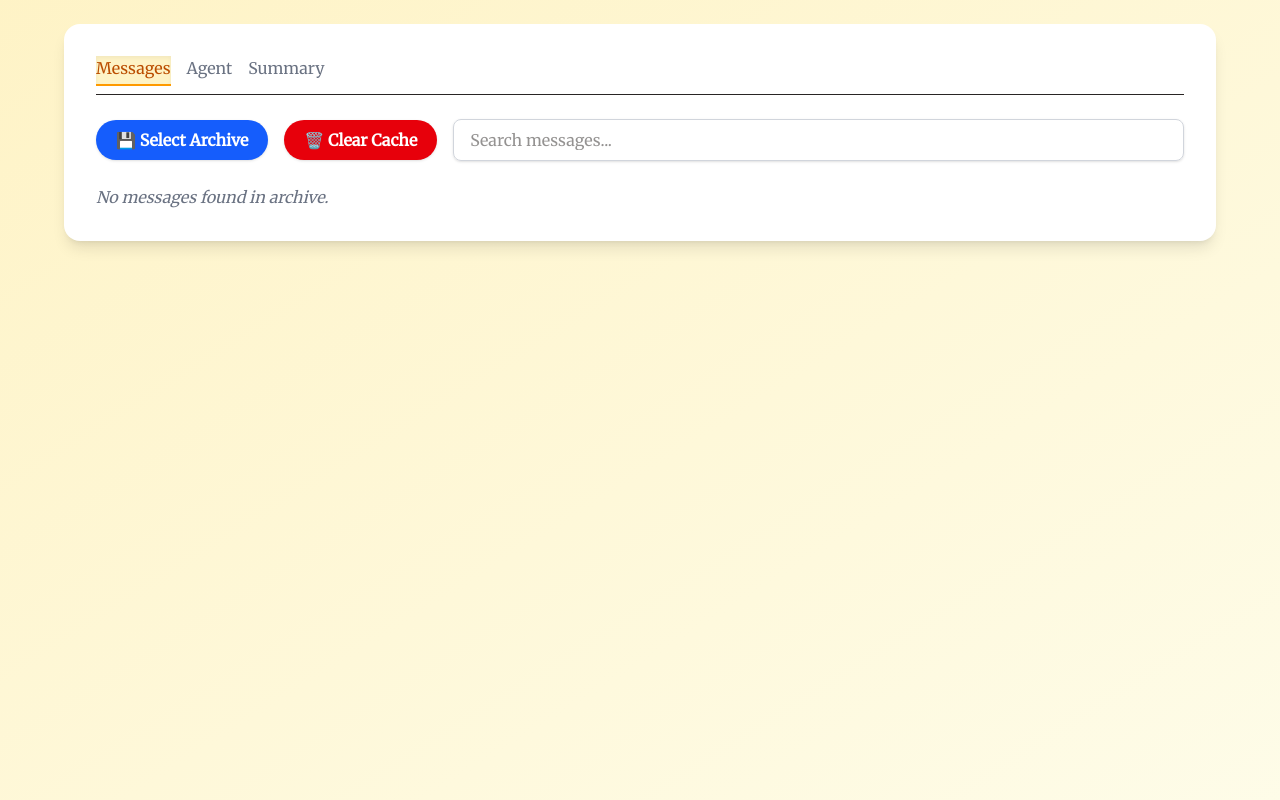
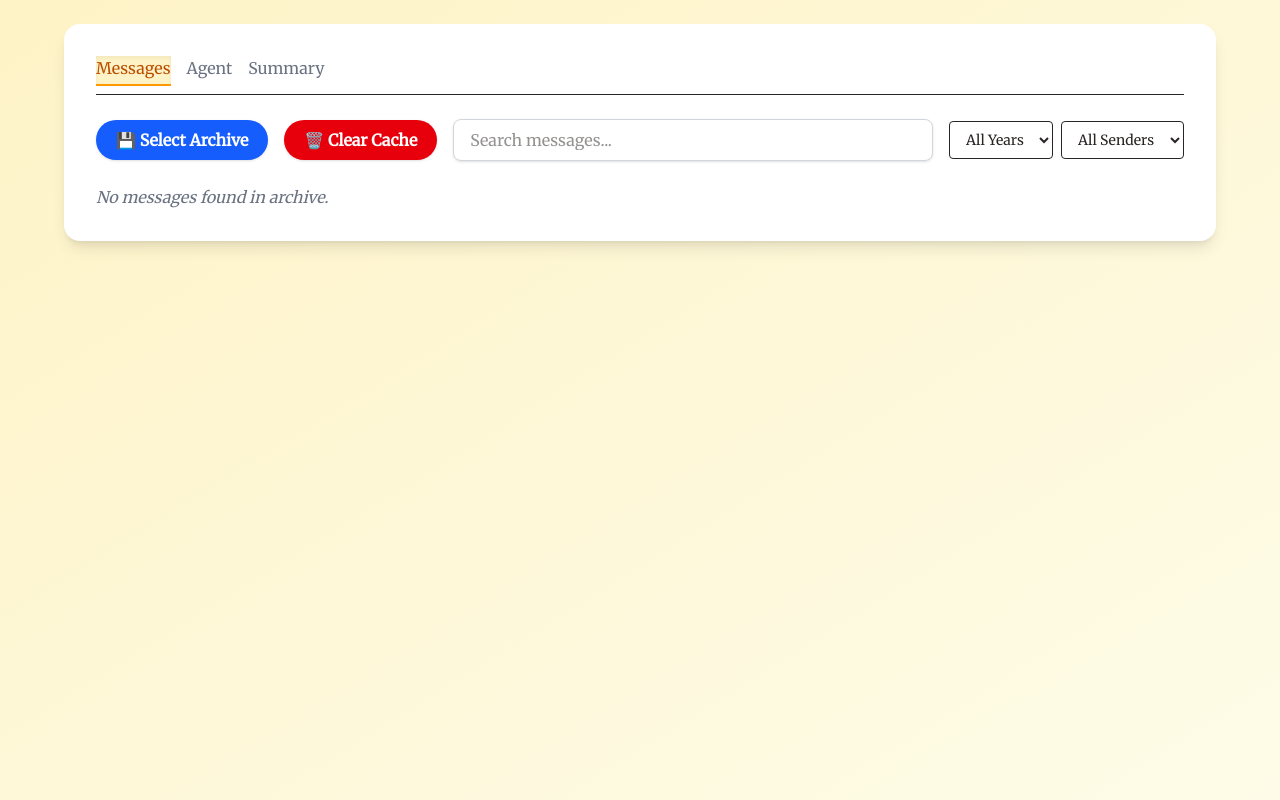
Before and after one commit to misslivirose/archivist, a React (Vite) app: page / in a window 1280 px wide. Built offline with nearby package versions, Linux system fonts and the light colour scheme.

Commit message:
add filtering by year/sender

```diff
--- a/src/App.jsx
+++ b/src/App.jsx
@@ -1,4 +1,4 @@
-import React, { useState } from "react";
+import React, { useState, useMemo } from "react";
 import { open } from "@tauri-apps/plugin-dialog";
 import { invoke } from "@tauri-apps/api/core";
 import { useMessages } from "./hooks/messageManager";
@@ -20,8 +20,19 @@ export default function App() {
   const [loading, setLoading] = useState(false);
   const [currentPage, setCurrentPage] = useState(1);
   const [activeTab, setActiveTab] = useState("messages");
+  const [filters, setFilters] = useState({ year: "", sender: "" });
 
   const { messages, setMessages, summaries } = useMessages(generateNarrative);
+
+  const years = useMemo(() => {
+    return Array.from(
+      new Set(messages.map((m) => new Date(m.timestamp).getFullYear())),
+    ).sort();
+  }, [messages]);
+
+  const senders = useMemo(() => {
+    return Array.from(new Set(messages.map((m) => m.sender))).sort();
+  }, [messages]);
 
   const handleFilePicker = async () => {
     try {
@@ -59,12 +70,22 @@ export default function App() {
     }
   };
 
-  const filtered = messages.filter(
-    (m) =>
-      m.content.toLowerCase().includes(search.toLowerCase()) ||
-      m.sender.toLowerCase().includes(search.toLowerCase()) ||
-      m.conversation.toLowerCase().includes(search.toLowerCase()),
-  );
+  const filtered = useMemo(() => {
+    return messages.filter((m) => {
+      const matchesSearch =
+        m.content.toLowerCase().includes(search.toLowerCase()) ||
+        m.sender.toLowerCase().includes(search.toLowerCase()) ||
+        m.conversation.toLowerCase().includes(search.toLowerCase());
+
+      const matchesYear = filters.year
+        ? new Date(m.timestamp).getFullYear().toString() === filters.year
+        : true;
+
+      const matchesSender = filters.sender ? m.sender === filters.sender : true;
+
+      return matchesSearch && matchesYear && matchesSender;
+    });
+  }, [messages, search, filters]);
 
   const paginated = filtered.slice(
     (currentPage - 1) * PAGE_SIZE,
@@ -82,6 +103,10 @@ export default function App() {
               onClearCache={handleClearCache}
               search={search}
               setSearch={setSearch}
+              filters={filters}
+              setFilters={setFilters}
+              years={years}
+              senders={senders}
             />
             {loading ? (
               <p className="text-blue-600 font-semibold">
--- a/src/components/Toolbar.jsx
+++ b/src/components/Toolbar.jsx
@@ -3,6 +3,10 @@ export default function Toolbar({
   onClearCache,
   search,
   setSearch,
+  filters,
+  setFilters,
+  years,
+  senders,
 }) {
   return (
     <div className="flex justify-between items-center flex-wrap gap-4">
@@ -27,6 +31,37 @@ export default function Toolbar({
         onChange={(e) => setSearch(e.target.value)}
         className="flex-1 min-w-[250px] px-4 py-2 border border-gray-300 rounded-lg shadow-sm focus:ring-2 focus:ring-blue-300"
       />
+      <div className="flex gap-2 items-center">
+        <select
+          value={filters.year}
+          onChange={(e) =>
+            setFilters((prev) => ({ ...prev, year: e.target.value }))
+          }
+          className="px-3 py-2 border rounded text-sm"
+        >
+          <option value="">All Years</option>
+          {years.map((year) => (
+            <option key={year} value={year}>
+              {year}
+            </option>
+          ))}
+        </select>
+
+        <select
+          value={filters.sender}
+          onChange={(e) =>
+            setFilters((prev) => ({ ...prev, sender: e.target.value }))
+          }
+          className="px-3 py-2 border rounded text-sm"
+        >
+          <option value="">All Senders</option>
+          {senders.map((sender) => (
+            <option key={sender} value={sender}>
+              {sender}
+            </option>
+          ))}
+        </select>
+      </div>
     </div>
   );
 }
--- a/src/hooks/messageManager.js
+++ b/src/hooks/messageManager.js
@@ -4,6 +4,13 @@ import { invoke } from "@tauri-apps/api/core";
 export function useMessages(generateNarrative) {
   const [messages, setMessages] = useState([]);
   const [summaries, setSummaries] = useState({});
+  const years = Array.from(
+    new Set(messages.map((m) => new Date(m.timestamp).getFullYear())),
+  ).sort();
+  const senders = Array.from(new Set(messages.map((m) => m.sender))).sort();
+  const conversations = Array.from(
+    new Set(messages.map((m) => m.conversation)),
+  ).sort();
 
   useEffect(() => {
     async function loadCachedMessages() {
```
